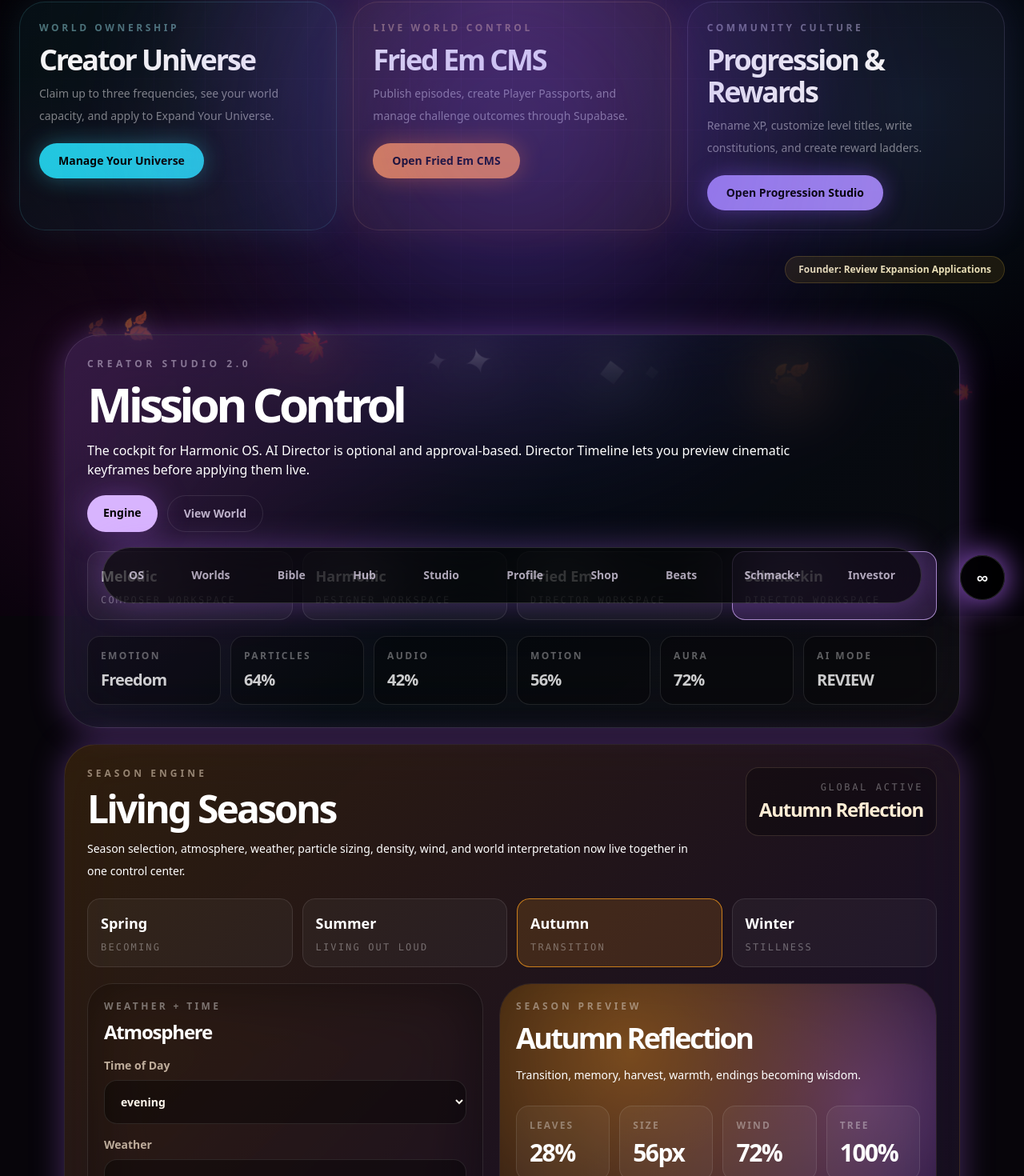
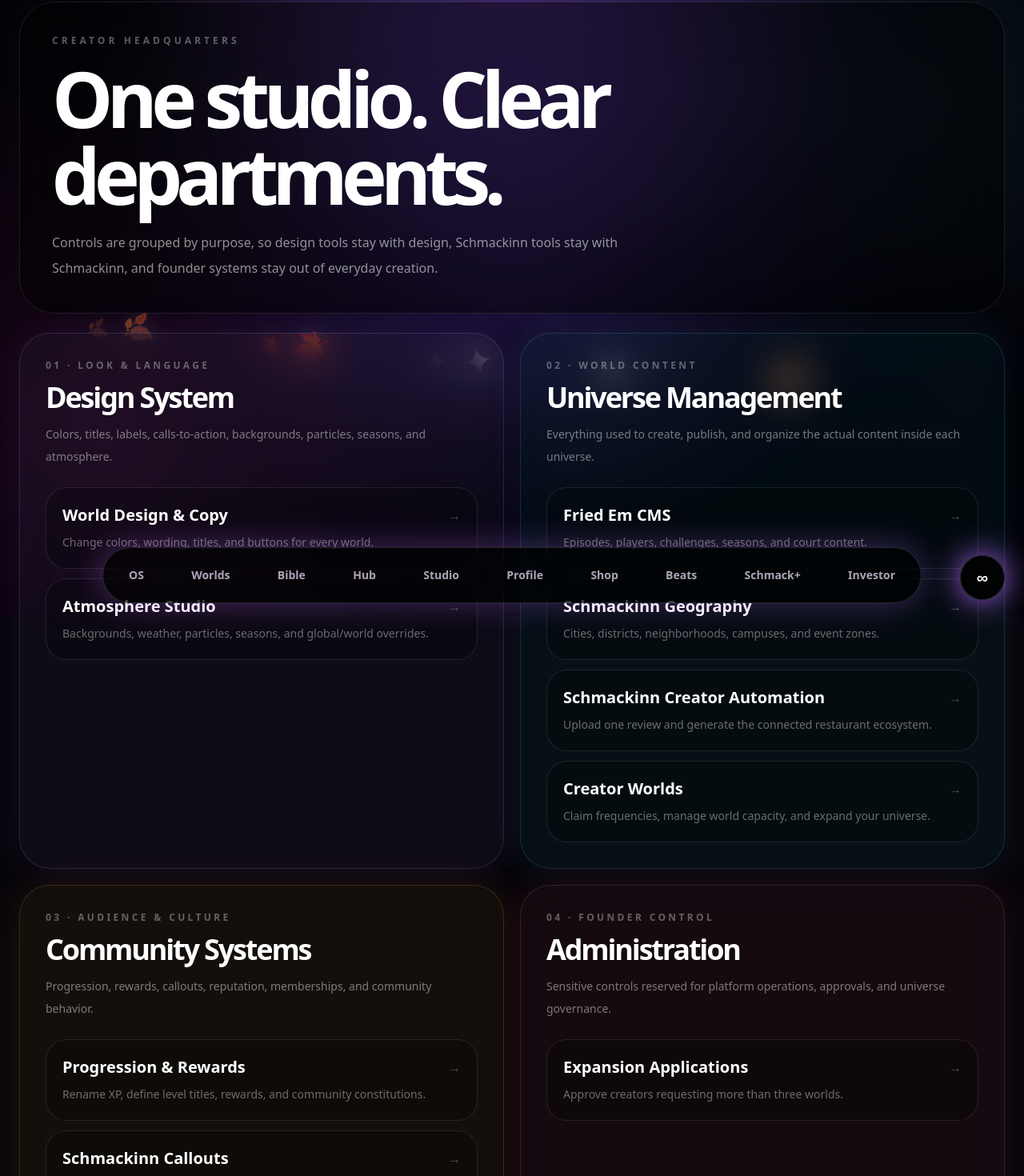
Before and after one commit to thatsmelodic/harmonic-os, a Next.js app: page /studio in a window 1280 px wide. Shown: the part 30-1500 px from the top of the page at 80% size. Built offline with nearby package versions, Linux system fonts and the light colour scheme.

Commit message:
Reorganize Creator Studio into clear departments

```diff
--- a/app/studio/page.tsx
+++ b/app/studio/page.tsx
@@ -4,36 +4,93 @@ import { CreatorMissionControl } from '@/components/studio/CreatorMissionControl
 import { AiDirectorV2Studio } from '@/components/studio/AiDirectorV2Studio';
 
 export const metadata = {
-  title: 'Creator Studio + Creator Worlds | Harmonic OS',
-  description: 'Mission Control, Creator Worlds, progression systems, universe expansion, AI direction, and live world management for Harmonic OS.',
+  title: 'Creator Studio | Harmonic OS',
+  description: 'A categorized control center for world design, content, community, atmosphere, commerce, and administration.',
+};
+
+const departments = [
+  {
+    eyebrow: '01 · Look & Language',
+    title: 'Design System',
+    description: 'Colors, titles, labels, calls-to-action, backgrounds, particles, seasons, and atmosphere.',
+    accent: 'violet',
+    tools: [
+      { href: '/studio/design', label: 'World Design & Copy', note: 'Change colors, wording, titles, and buttons for every world.' },
+      { href: '/studio/atmosphere', label: 'Atmosphere Studio', note: 'Backgrounds, weather, particles, seasons, and global/world overrides.' },
+    ],
+  },
+  {
+    eyebrow: '02 · World Content',
+    title: 'Universe Management',
+    description: 'Everything used to create, publish, and organize the actual content inside each universe.',
+    accent: 'cyan',
+    tools: [
+      { href: '/studio/fried-em', label: 'Fried Em CMS', note: 'Episodes, players, challenges, seasons, and court content.' },
+      { href: '/studio/schmackinn/geography', label: 'Schmackinn Geography', note: 'Cities, districts, neighborhoods, campuses, and event zones.' },
+      { href: '/studio/schmackinn/creator', label: 'Schmackinn Creator Automation', note: 'Upload one review and generate the connected restaurant ecosystem.' },
+      { href: '/studio/universe', label: 'Creator Worlds', note: 'Claim frequencies, manage world capacity, and expand your universe.' },
+    ],
+  },
+  {
+    eyebrow: '03 · Audience & Culture',
+    title: 'Community Systems',
+    description: 'Progression, rewards, callouts, reputation, memberships, and community behavior.',
+    accent: 'amber',
+    tools: [
+      { href: '/studio/progression', label: 'Progression & Rewards', note: 'Rename XP, define level titles, rewards, and community constitutions.' },
+      { href: '/worlds/schmackinn/callouts', label: 'Schmackinn Callouts', note: 'Review community recommendations, heat, and Flavor Scout discoveries.' },
+    ],
+  },
+  {
+    eyebrow: '04 · Founder Control',
+    title: 'Administration',
+    description: 'Sensitive controls reserved for platform operations, approvals, and universe governance.',
+    accent: 'rose',
+    tools: [
+      { href: '/studio/admin/expansion', label: 'Expansion Applications', note: 'Approve creators requesting more than three worlds.' },
+    ],
+  },
+];
+
+const accentClasses: Record<string, string> = {
+  violet: 'border-violet-300/15 bg-violet-400/[.055] shadow-[0_0_45px_rgba(139,92,246,.1)]',
+  cyan: 'border-cyan-300/15 bg-cyan-400/[.055] shadow-[0_0_45px_rgba(54,178,203,.1)]',
+  amber: 'border-amber-300/15 bg-amber-400/[.055] shadow-[0_0_45px_rgba(245,158,11,.1)]',
+  rose: 'border-rose-300/15 bg-rose-400/[.055] shadow-[0_0_45px_rgba(244,63,94,.1)]',
 };
 
 export default function StudioPage() {
   return (
-    <main className="min-h-screen px-6 py-8 pb-28">
+    <main className="min-h-screen px-4 py-8 pb-28 text-white sm:px-6">
       <FrequencyDock />
-      <section className="mx-auto mb-8 grid max-w-7xl gap-5 lg:grid-cols-3">
-        <article className="rounded-[2rem] border border-cyan-300/15 bg-cyan-400/[.06] p-6 text-white shadow-[0_0_50px_rgba(54,178,203,.12)]">
-          <p className="text-xs font-black uppercase tracking-[.3em] text-cyan-200/45">World Ownership</p>
-          <h1 className="mt-3 text-4xl font-black tracking-[-.06em]">Creator Universe</h1>
-          <p className="mt-2 text-sm leading-7 text-white/50">Claim up to three frequencies, see your world capacity, and apply to Expand Your Universe.</p>
-          <Link href="/studio/universe" className="mt-5 inline-flex rounded-full bg-cyan-400 px-6 py-3 text-sm font-black text-black shadow-[0_0_28px_rgba(54,178,203,.45)]">Manage Your Universe</Link>
-        </article>
-        <article className="rounded-[2rem] border border-orange-300/15 bg-orange-400/[.06] p-6 text-white shadow-[0_0_50px_rgba(255,122,26,.12)]">
-          <p className="text-xs font-black uppercase tracking-[.3em] text-orange-200/45">Live World Control</p>
-          <h2 className="mt-3 text-4xl font-black tracking-[-.06em]">Fried Em CMS</h2>
-          <p className="mt-2 text-sm leading-7 text-white/50">Publish episodes, create Player Passports, and manage challenge outcomes through Supabase.</p>
-          <Link href="/studio/fried-em" className="mt-5 inline-flex rounded-full bg-orange-400 px-6 py-3 text-sm font-black text-black shadow-[0_0_28px_rgba(255,122,26,.45)]">Open Fried Em CMS</Link>
-        </article>
-        <article className="rounded-[2rem] border border-violet-300/15 bg-violet-400/[.06] p-6 text-white shadow-[0_0_50px_rgba(139,92,246,.12)]">
-          <p className="text-xs font-black uppercase tracking-[.3em] text-violet-200/45">Community Culture</p>
-          <h2 className="mt-3 text-4xl font-black tracking-[-.06em]">Progression & Rewards</h2>
-          <p className="mt-2 text-sm leading-7 text-white/50">Rename XP, customize level titles, write constitutions, and create reward ladders.</p>
-          <Link href="/studio/progression" className="mt-5 inline-flex rounded-full bg-violet-400 px-6 py-3 text-sm font-black text-black shadow-[0_0_28px_rgba(139,92,246,.45)]">Open Progression Studio</Link>
-        </article>
+      <header className="mx-auto max-w-7xl rounded-[2.8rem] border border-white/10 bg-black/45 p-7 backdrop-blur-2xl sm:p-10">
+        <p className="text-xs font-black uppercase tracking-[.34em] text-white/35">Creator Headquarters</p>
+        <h1 className="mt-4 text-6xl font-black tracking-[-.08em] sm:text-8xl">One studio. Clear departments.</h1>
+        <p className="mt-5 max-w-3xl text-base leading-8 text-white/55">Controls are grouped by purpose, so design tools stay with design, Schmackinn tools stay with Schmackinn, and founder systems stay out of everyday creation.</p>
+      </header>
+
+      <section className="mx-auto mt-6 grid max-w-7xl gap-5 lg:grid-cols-2">
+        {departments.map((department) => (
+          <article key={department.title} className={`rounded-[2.4rem] border p-6 backdrop-blur-xl sm:p-8 ${accentClasses[department.accent]}`}>
+            <p className="text-xs font-black uppercase tracking-[.28em] text-white/35">{department.eyebrow}</p>
+            <h2 className="mt-3 text-4xl font-black tracking-[-.06em]">{department.title}</h2>
+            <p className="mt-3 text-sm leading-7 text-white/45">{department.description}</p>
+            <div className="mt-6 grid gap-3">
+              {department.tools.map((tool) => (
+                <Link key={tool.href} href={tool.href} className="group rounded-[1.6rem] border border-white/10 bg-black/25 p-5 transition hover:-translate-y-1 hover:border-white/25 hover:bg-white/[.07]">
+                  <div className="flex items-center justify-between gap-4"><h3 className="text-xl font-black">{tool.label}</h3><span className="text-white/30 transition group-hover:translate-x-1">→</span></div>
+                  <p className="mt-2 text-sm leading-6 text-white/40">{tool.note}</p>
+                </Link>
+              ))}
+            </div>
+          </article>
+        ))}
       </section>
-      <section className="mx-auto mb-8 max-w-7xl text-right">
-        <Link href="/studio/admin/expansion" className="inline-flex rounded-full border border-amber-300/20 bg-amber-400/10 px-4 py-2 text-xs font-black text-amber-100">Founder: Review Expansion Applications</Link>
+
+      <section className="mx-auto mt-8 max-w-7xl rounded-[2.5rem] border border-white/10 bg-black/35 p-5 sm:p-7">
+        <p className="text-xs font-black uppercase tracking-[.28em] text-white/30">Live Operations</p>
+        <h2 className="mt-3 text-3xl font-black tracking-[-.05em]">Mission Control & AI Direction</h2>
+        <p className="mt-2 text-sm text-white/40">Advanced operational panels remain together below the categorized tool directory instead of interrupting everyday navigation.</p>
       </section>
       <CreatorMissionControl />
       <AiDirectorV2Studio />
```
